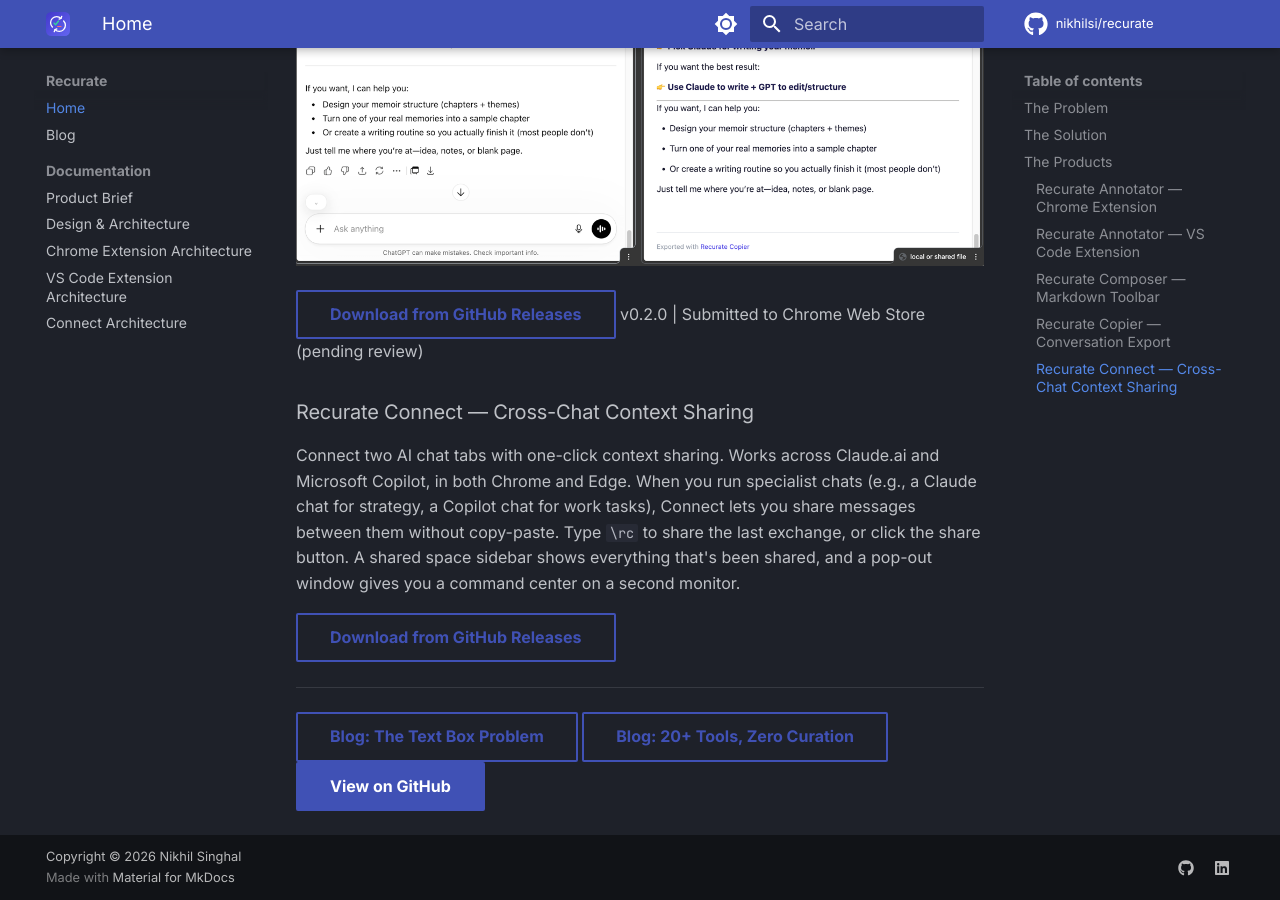
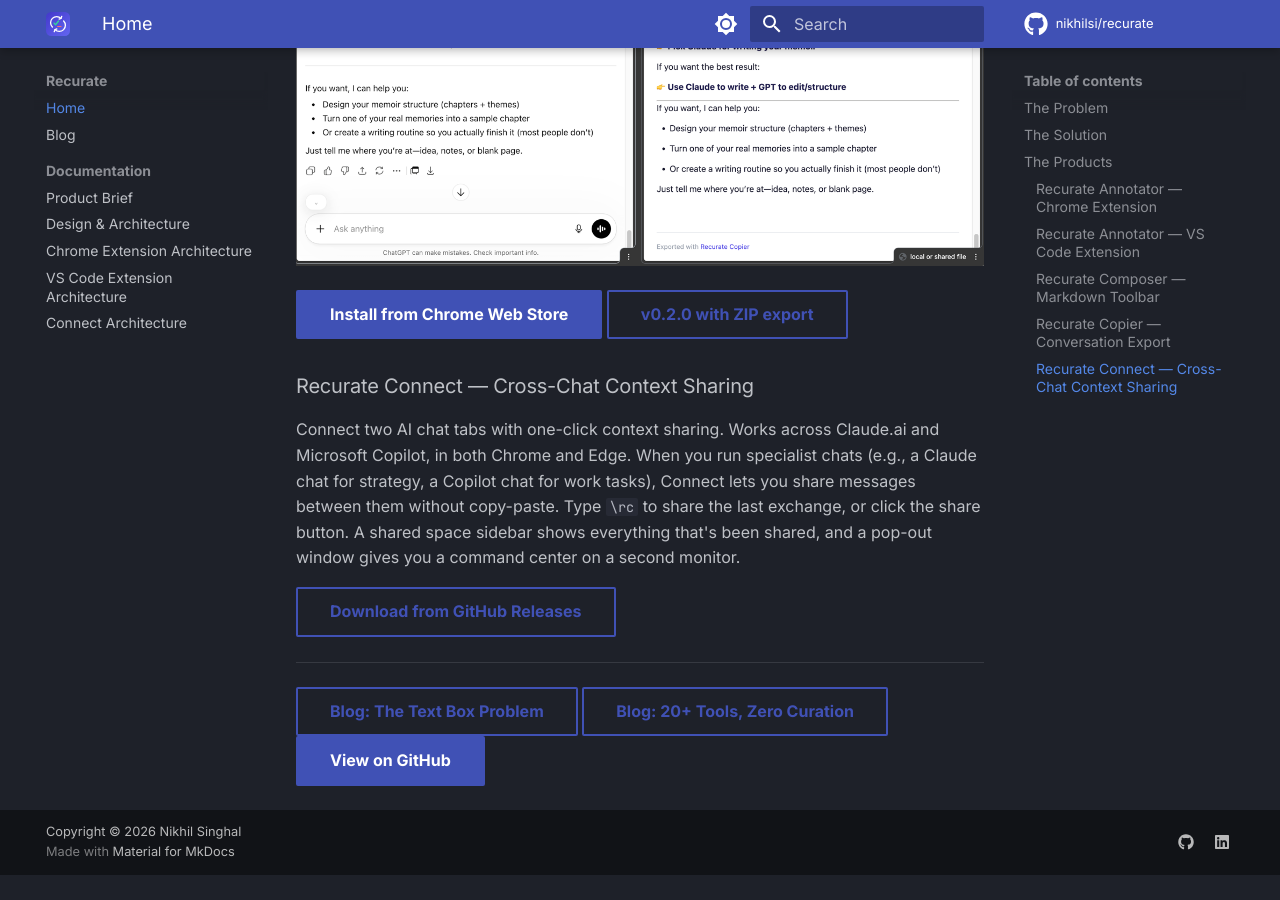
Before and after one commit to nikhilsi/recurate, an MkDocs documentation site: the page built from docs/index.md, in a window 1280 px wide and 900 px high, scrolled down 2975 px. Built offline with MkDocs 1.6.1 and Material for MkDocs 9.7.7, drawn with Linux system fonts in a browser that asks for light colours; comment, search, counter and statistics services are not loaded; after the commit the page ends 3850 px from its top, so only the background shows below that.

Commit message:
Copier v0.1.0 published on Chrome Web Store (Mar 25)
Updated all docs with Chrome Web Store install link:
https://chromewebstore.google.com/detail/recurate-copier/hjghmpleblbcgmmedlejbiemgggcmggg

Three Chrome extensions now live on the store: Annotator, Composer,
Copier. v0.2.0 with ZIP export available via GitHub Releases.

```diff
--- a/docs/index.md
+++ b/docs/index.md
@@ -54,7 +54,8 @@ Three buttons on Claude.ai: Copy (markdown to clipboard), Download (quick HTML w
 
 ![Recurate Copier — ChatGPT conversation exported as styled HTML](assets/images/copier-hero.png)
 
-[Download from GitHub Releases](https://github.com/nikhilsi/recurate/releases/latest){ .md-button } v0.2.0 | Submitted to Chrome Web Store (pending review)
+[Install from Chrome Web Store](https://chromewebstore.google.com/detail/recurate-copier/hjghmpleblbcgmmedlejbiemgggcmggg){ .md-button .md-button--primary }
+[v0.2.0 with ZIP export](https://github.com/nikhilsi/recurate/releases/latest){ .md-button }
 
 ### Recurate Connect — Cross-Chat Context Sharing
 
```
Also changed, not shown: CURRENT_STATE.md (+1 -1 lines), README.md (+1 -1 lines), docs/design.md (+1 -1 lines), docs/product_brief.md (+1 -1 lines), 1 other file.
